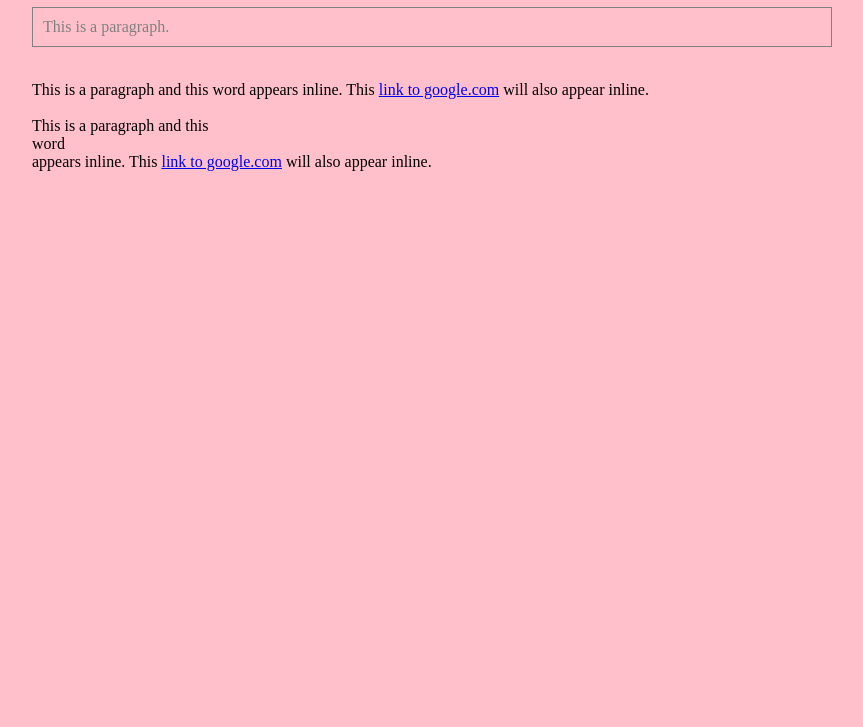
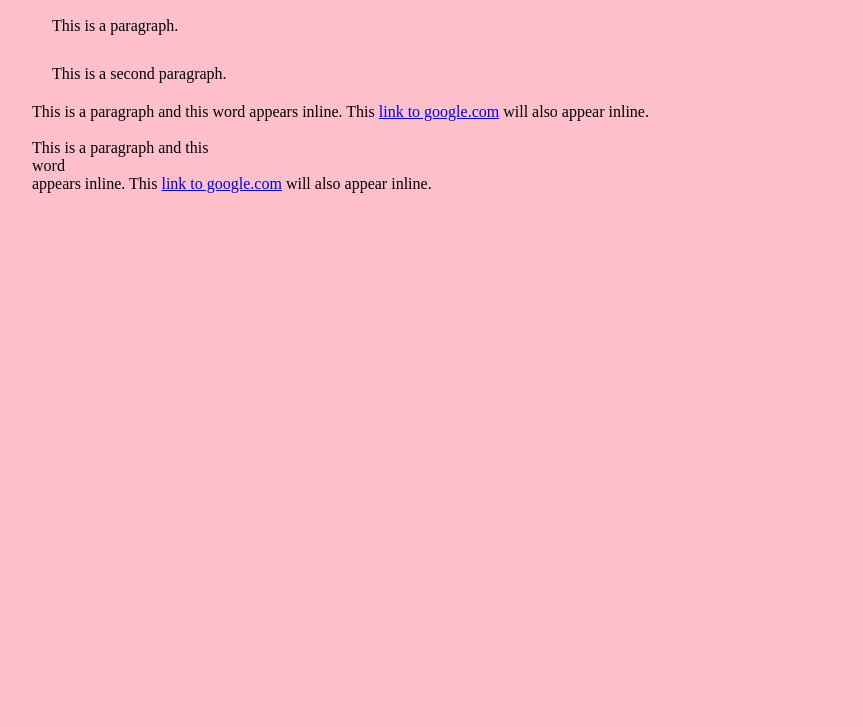
Before and after one commit to scienceiscool/My-First-Web-App, a plain HTML site: page index.html in a window 1280 px wide. Shown: the part 73-800 px from the top of the page, without its empty margins (208-1071 px from the left). Drawn offline with Linux system fonts and the light colour scheme.

Commit message:
Added a black background and white text to the heading of index.html

```diff
--- a/index.html
+++ b/index.html
@@ -9,7 +9,8 @@
   <body>
     <h1>Hello, World!</h1>
 
-    <p>This is a paragraph.</p><br>
+    <p>This is a paragraph.</p>
+    <p>This is a second paragraph.</p>
 
     <div>
       This is a paragraph and this <span>word</span> appears inline. This <a href="http://www.google.com">link to google.com</a> will also appear inline.
--- a/style.css
+++ b/style.css
@@ -5,12 +5,15 @@ body {
 }
 
 h1 {
-  color: maroon;
+  background: black;
+  color: white;
   text-align: center;
 }
 
 p {
-  color: gray;
-  border: 1px solid gray;
+  color: black;
+  margin: 10px;
+  padding: 20px;
+  /*border: 1px solid gray;*/
   padding: 10px;
 }
```
